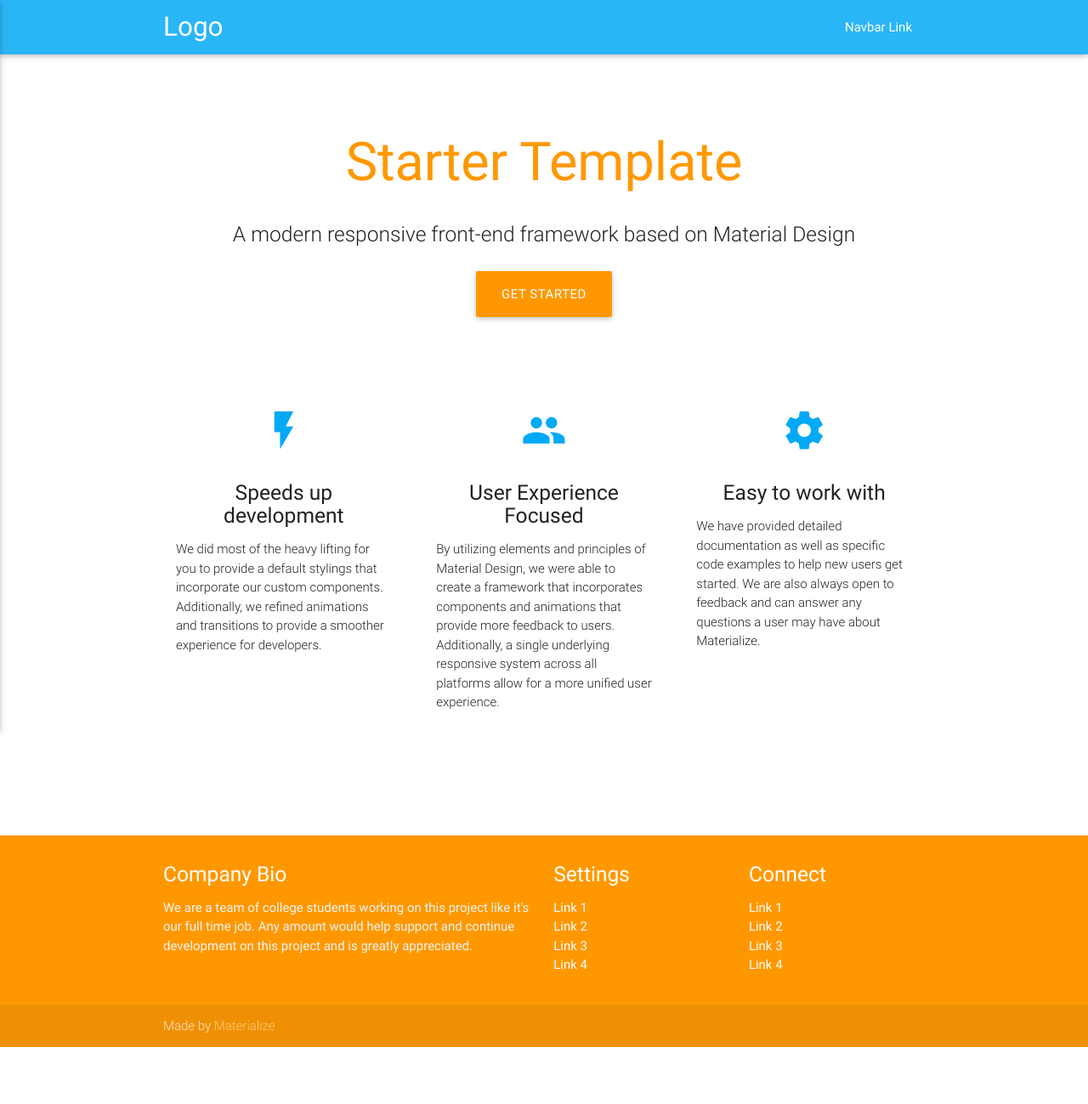
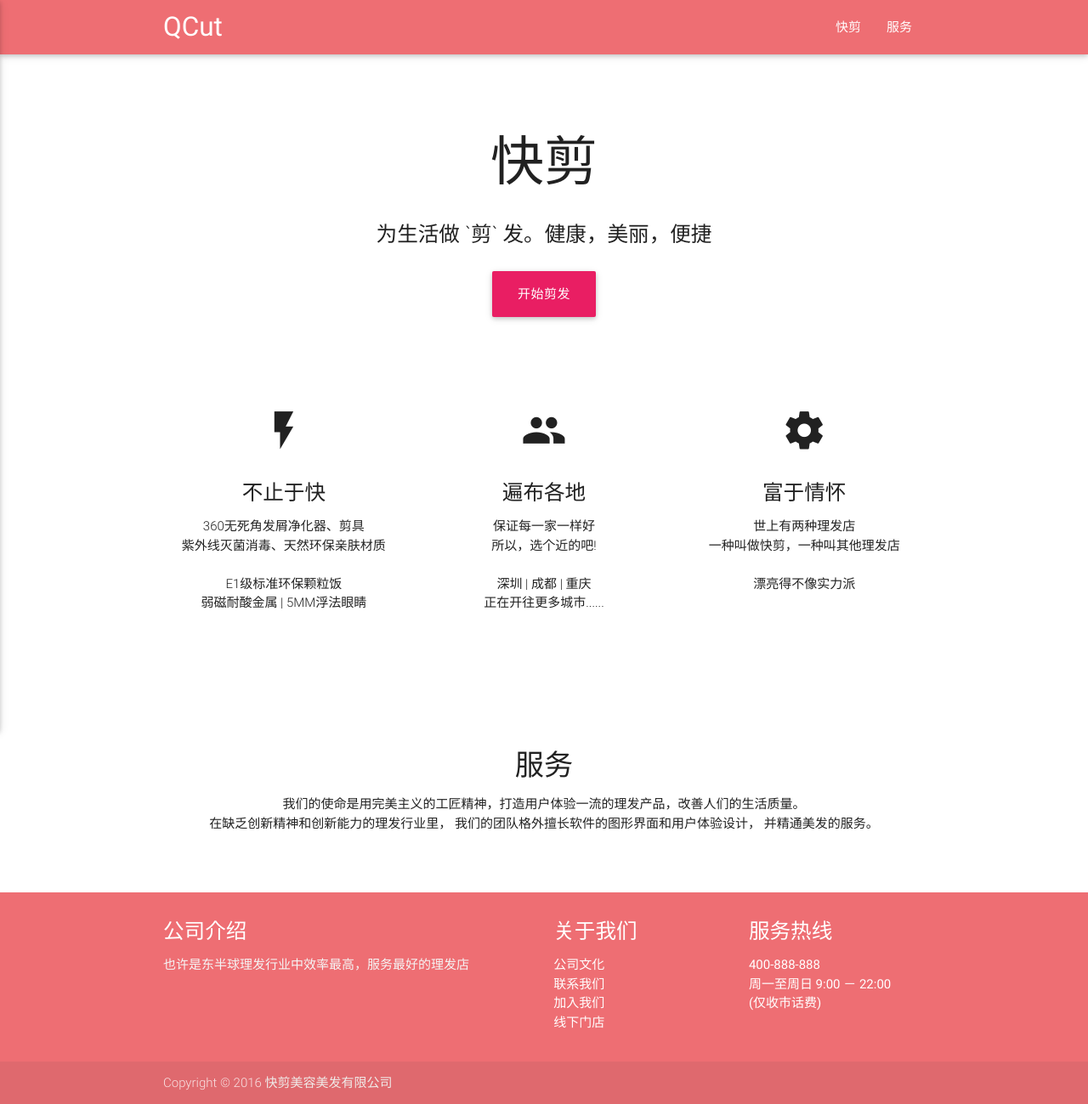
Before and after one commit to tkvern/templatetwo, a website: page index.html in a window 1280 px wide. Shown: the whole page at 85% size. Before the commit the page ends 1232 px from the top, so only its background shows below. Drawn offline with nearby package versions, Linux system fonts and the light colour scheme.

Commit message:
添加滚动

```diff
--- a/index.html
+++ b/index.html
@@ -11,14 +11,16 @@
   <link href="css/style.css" type="text/css" rel="stylesheet" media="screen,projection"/>
 </head>
 <body>
-  <nav class="light-blue lighten-1" role="navigation">
-    <div class="nav-wrapper container"><a id="logo-container" href="#" class="brand-logo">Logo</a>
+  <nav class="light-pink lighten-1" role="navigation">
+    <div class="nav-wrapper container"><a id="logo-container" href="#" class="brand-logo">QCut</a>
       <ul class="right hide-on-med-and-down">
-        <li><a href="#">Navbar Link</a></li>
+        <li><a href="javascript:void(0);" onclick="javascript:$('html,body').animate({scrollTop: 0}, 900);">快剪</a></li>
+        <li><a href="javascript:void(0);" onclick="javascript:$('html,body').animate({scrollTop: $('#service').offset().top - 70}, 900);">服务</a></li>
       </ul>
 
       <ul id="nav-mobile" class="side-nav">
-        <li><a href="#">Navbar Link</a></li>
+        <li><a href="javascript:void(0);" onclick="javascript:$('html,body').animate({scrollTop: 0}, 900);">快剪</a></li>
+        <li><a href="javascript:void(0);" onclick="javascript:$('html,body').animate({scrollTop: $('#service').offset().top - 70}, 900);">服务</a></li>
       </ul>
       <a href="#" data-activates="nav-mobile" class="button-collapse"><i class="material-icons">menu</i></a>
     </div>
@@ -26,12 +28,12 @@
   <div class="section no-pad-bot" id="index-banner">
     <div class="container">
       <br><br>
-      <h1 class="header center orange-text">Starter Template</h1>
+      <h1 class="header center light-pink-text">快剪</h1>
       <div class="row center">
-        <h5 class="header col s12 light">A modern responsive front-end framework based on Material Design</h5>
+        <h5 class="header col s12 light">为生活做 `剪` 发。健康，美丽，便捷</h5>
       </div>
       <div class="row center">
-        <a href="http://materializecss.com/getting-started.html" id="download-button" class="btn-large waves-effect waves-light orange">Get Started</a>
+        <a href="#" id="download-button" class="btn-large waves-effect waves-light pink">开始剪发</a>
       </div>
       <br><br>
 
@@ -46,28 +48,36 @@
       <div class="row">
         <div class="col s12 m4">
           <div class="icon-block">
-            <h2 class="center light-blue-text"><i class="material-icons">flash_on</i></h2>
-            <h5 class="center">Speeds up development</h5>
+            <h2 class="center light-pink-text"><i class="material-icons">flash_on</i></h2>
+            <h5 class="center">不止于快</h5>
 
-            <p class="light">We did most of the heavy lifting for you to provide a default stylings that incorporate our custom components. Additionally, we refined animations and transitions to provide a smoother experience for developers.</p>
+            <p class="light center-align">360无死角发屑净化器、剪具<br />
+            紫外线灭菌消毒、天然环保亲肤材质 <br /><br />
+            E1级标准环保颗粒饭 <br /> 弱磁耐酸金属 | 5MM浮法眼睛
+            </p>
           </div>
         </div>
 
         <div class="col s12 m4">
           <div class="icon-block">
-            <h2 class="center light-blue-text"><i class="material-icons">group</i></h2>
-            <h5 class="center">User Experience Focused</h5>
+            <h2 class="center light-pink-text"><i class="material-icons">group</i></h2>
+            <h5 class="center">遍布各地</h5>
 
-            <p class="light">By utilizing elements and principles of Material Design, we were able to create a framework that incorporates components and animations that provide more feedback to users. Additionally, a single underlying responsive system across all platforms allow for a more unified user experience.</p>
+            <p class="light center-align">保证每一家一样好 <br />
+            所以，选个近的吧! <br /><br />
+            深圳 | 成都 | 重庆<br />
+            正在开往更多城市......</p>
           </div>
         </div>
 
         <div class="col s12 m4">
           <div class="icon-block">
-            <h2 class="center light-blue-text"><i class="material-icons">settings</i></h2>
-            <h5 class="center">Easy to work with</h5>
+            <h2 class="center light-pink-text"><i class="material-icons">settings</i></h2>
+            <h5 class="center">富于情怀</h5>
 
-            <p class="light">We have provided detailed documentation as well as specific code examples to help new users get started. We are also always open to feedback and can answer any questions a user may have about Materialize.</p>
+            <p class="light center-align">世上有两种理发店<br />
+            一种叫做快剪，一种叫其他理发店<br /><br />
+            漂亮得不像实力派</p>
           </div>
         </div>
       </div>
@@ -80,38 +90,52 @@
     </div>
   </div>
 
-  <footer class="page-footer orange">
+  <div class="container">
+    <div class="section">
+
+      <div class="row" id="service">
+        <div class="col s12 center">
+          <h3><i class="mdi-content-send brown-text"></i></h3>
+          <h4>服务</h4>
+          <p class="center-align light">我们的使命是用完美主义的工匠精神，打造用户体验一流的理发产品，改善人们的生活质量。<br />
+          在缺乏创新精神和创新能力的理发行业里， 我们的团队格外擅长软件的图形界面和用户体验设计， 并精通美发的服务。</p>
+        </div>
+      </div>
+
+    </div>
+  </div>
+
+  <footer class="page-footer light-pink">
     <div class="container">
       <div class="row">
         <div class="col l6 s12">
-          <h5 class="white-text">Company Bio</h5>
-          <p class="grey-text text-lighten-4">We are a team of college students working on this project like it's our full time job. Any amount would help support and continue development on this project and is greatly appreciated.</p>
+          <h5 class="white-text">公司介绍</h5>
+          <p class="grey-text text-lighten-4">也许是东半球理发行业中效率最高，服务最好的理发店</p>
 
 
         </div>
         <div class="col l3 s12">
-          <h5 class="white-text">Settings</h5>
+          <h5 class="white-text">关于我们</h5>
           <ul>
-            <li><a class="white-text" href="#!">Link 1</a></li>
-            <li><a class="white-text" href="#!">Link 2</a></li>
-            <li><a class="white-text" href="#!">Link 3</a></li>
-            <li><a class="white-text" href="#!">Link 4</a></li>
+            <li><a class="white-text" href="#!">公司文化</a></li>
+            <li><a class="white-text" href="#!">联系我们</a></li>
+            <li><a class="white-text" href="#!">加入我们</a></li>
+            <li><a class="white-text" href="#!">线下门店</a></li>
           </ul>
         </div>
         <div class="col l3 s12">
-          <h5 class="white-text">Connect</h5>
+          <h5 class="white-text">服务热线</h5>
           <ul>
-            <li><a class="white-text" href="#!">Link 1</a></li>
-            <li><a class="white-text" href="#!">Link 2</a></li>
-            <li><a class="white-text" href="#!">Link 3</a></li>
-            <li><a class="white-text" href="#!">Link 4</a></li>
+            <li><span class="white-text">400-888-888</span></li>
+            <li><span class="white-text">周一至周日 9:00 － 22:00</span></li>
+            <li><span class="white-text">(仅收市话费)</span></li>
           </ul>
         </div>
       </div>
     </div>
     <div class="footer-copyright">
       <div class="container">
-      Made by <a class="orange-text text-lighten-3" href="http://materializecss.com">Materialize</a>
+      Copyright © 2016 <a class="brown-text text-lighten-5" href="＃">快剪美容美发有限公司</a>
       </div>
     </div>
   </footer>
--- a/js/init.js
+++ b/js/init.js
@@ -1,7 +1,9 @@
 (function($){
   $(function(){
 
-    $('.button-collapse').sideNav();
+    $('.button-collapse').sideNav({
+      closeOnClick: true
+    });
 
   }); // end of document ready
 })(jQuery); // end of jQuery name space
```
